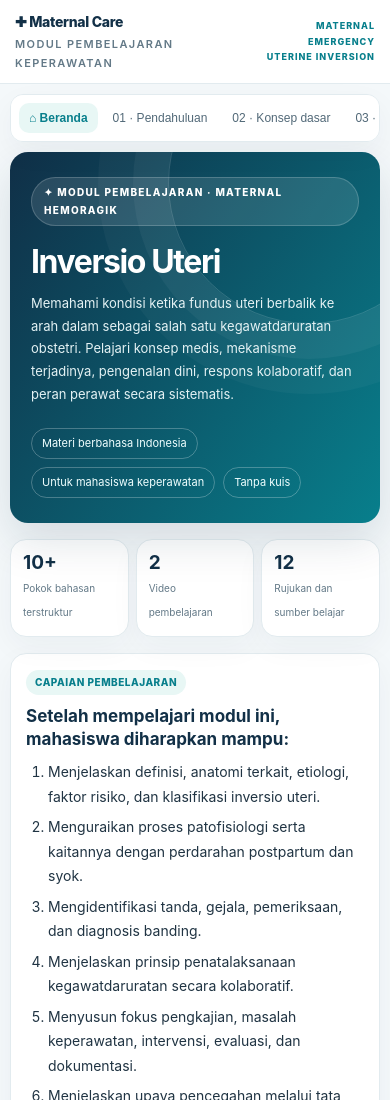
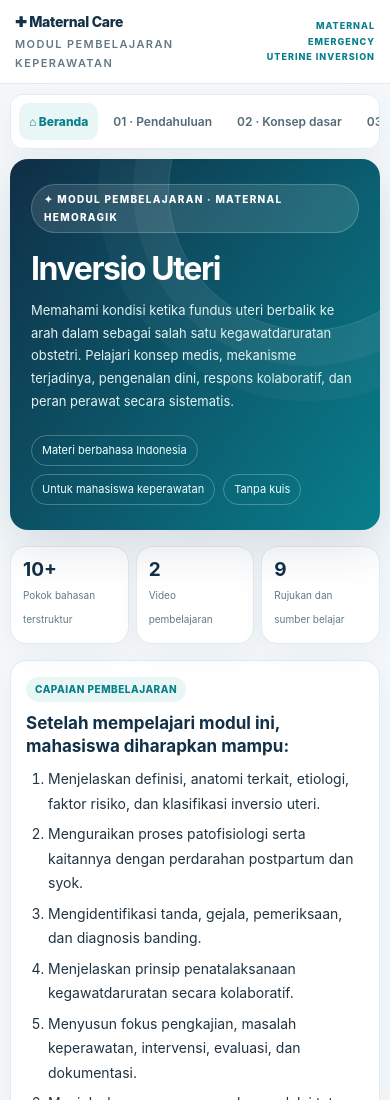
Before and after one commit to ismoyobani/maternal-care-inversio-uteri, a plain HTML site: page index.html in a window 390 px wide. Shown: the top 1100 px of the page. Drawn offline with Linux system fonts and the light colour scheme.

Commit message:
Polish mobile navigation and reference count

```diff
--- a/index.html
+++ b/index.html
@@ -14,7 +14,7 @@ header{position:sticky;top:0;z-index:20;background:#ffffffed;backdrop-filter:blu
 .layout{max-width:1280px;margin:auto;padding:24px 20px;display:grid;grid-template-columns:250px minmax(0,1fr);gap:24px}
 .side{position:sticky;top:82px;align-self:start;max-height:calc(100vh - 100px);overflow:auto;background:white;border:1px solid var(--line);border-radius:18px;padding:12px;box-shadow:var(--shadow)}
 .nav-label{font-size:10px;font-weight:850;color:#91a1aa;letter-spacing:1.5px;padding:8px 10px 5px}
-.side button{display:flex;align-items:center;gap:9px;width:100%;text-align:left;border:0;background:transparent;padding:9px 10px;border-radius:10px;color:#526978;cursor:pointer;font:600 13px inherit;transition:.18s}
+.side button{display:flex;align-items:center;gap:9px;width:100%;text-align:left;border:0;background:transparent;padding:9px 10px;border-radius:10px;color:#526978;cursor:pointer;font:inherit;font-size:13px;font-weight:600;transition:.18s}
 .side button:hover,.side button.active{background:var(--mint);color:var(--teal)}.side button.active{font-weight:850}
 main{min-width:0}.hero{position:relative;overflow:hidden;background:linear-gradient(125deg,#102f47 0%,#087f8c 100%);color:white;border-radius:24px;padding:clamp(24px,5vw,48px);box-shadow:0 18px 45px #12304722}
 .hero:after{content:"";position:absolute;width:280px;height:280px;border:1px solid #ffffff28;border-radius:50%;right:-70px;top:-110px;box-shadow:0 0 0 35px #ffffff0b,0 0 0 70px #ffffff08}
@@ -61,7 +61,7 @@ a{color:#087f8c;text-decoration-thickness:1px;text-underline-offset:3px}a:hover{
 <main>
 <section id="home" class="section active">
 <div class="hero"><span class="eyebrow">✦ MODUL PEMBELAJARAN · MATERNAL HEMORAGIK</span><h1>Inversio Uteri</h1><p>Memahami kondisi ketika fundus uteri berbalik ke arah dalam sebagai salah satu kegawatdaruratan obstetri. Pelajari konsep medis, mekanisme terjadinya, pengenalan dini, respons kolaboratif, dan peran perawat secara sistematis.</p><div class="hero-meta"><span>Materi berbahasa Indonesia</span><span>Untuk mahasiswa keperawatan</span><span>Tanpa kuis</span></div></div>
-<div class="stats"><div class="stat"><strong>10+</strong><span>Pokok bahasan terstruktur</span></div><div class="stat"><strong>2</strong><span>Video pembelajaran</span></div><div class="stat"><strong>12</strong><span>Rujukan dan sumber belajar</span></div></div>
+<div class="stats"><div class="stat"><strong>10+</strong><span>Pokok bahasan terstruktur</span></div><div class="stat"><strong>2</strong><span>Video pembelajaran</span></div><div class="stat"><strong>9</strong><span>Rujukan dan sumber belajar</span></div></div>
 <div class="card"><span class="tag">CAPAIAN PEMBELAJARAN</span><h3 style="margin-top:10px">Setelah mempelajari modul ini, mahasiswa diharapkan mampu:</h3><ol><li>Menjelaskan definisi, anatomi terkait, etiologi, faktor risiko, dan klasifikasi inversio uteri.</li><li>Menguraikan proses patofisiologi serta kaitannya dengan perdarahan postpartum dan syok.</li><li>Mengidentifikasi tanda, gejala, pemeriksaan, dan diagnosis banding.</li><li>Menjelaskan prinsip penatalaksanaan kegawatdaruratan secara kolaboratif.</li><li>Menyusun fokus pengkajian, masalah keperawatan, intervensi, evaluasi, dan dokumentasi.</li><li>Menjelaskan upaya pencegahan melalui tata laksana kala III yang benar.</li></ol></div>
 <div class="notice danger"><b>PERHATIAN KESELAMATAN:</b> Inversio uteri merupakan kegawatdaruratan obstetri yang dapat mengancam nyawa. Modul ini hanya untuk pembelajaran. Diagnosis dan tindakan definitif harus dilakukan tenaga kesehatan kompeten sesuai pedoman klinis, kewenangan, serta SOP fasilitas kesehatan. Jangan menggunakan halaman ini sebagai instruksi tindakan mandiri.</div>
 <div class="card"><h3>Cara menggunakan modul</h3><p>Gunakan menu di sisi kiri (atau menu geser pada ponsel) untuk berpindah antarbagian. Pelajari konsep terlebih dahulu, lanjutkan ke pengenalan klinis dan penatalaksanaan, kemudian gunakan studi kasus untuk menghubungkan teori dengan peran keperawatan.</p></div>
```
